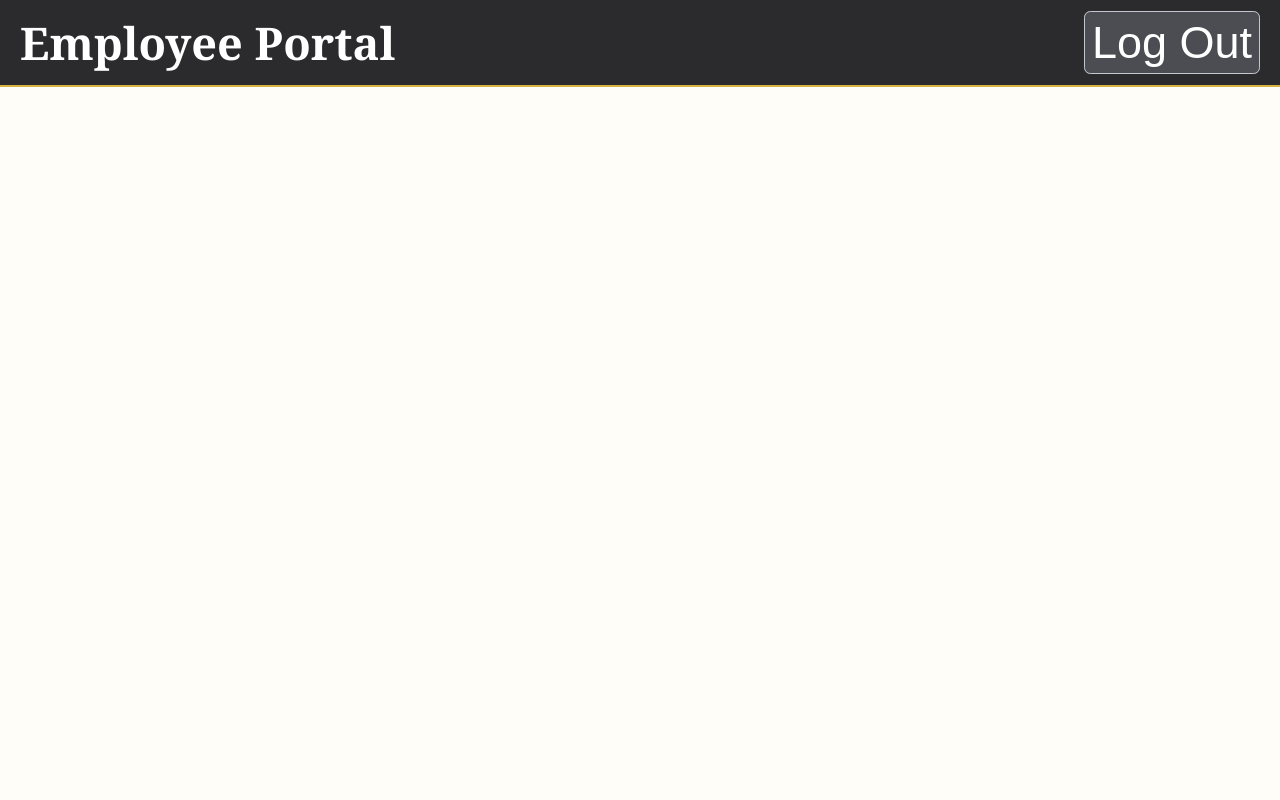
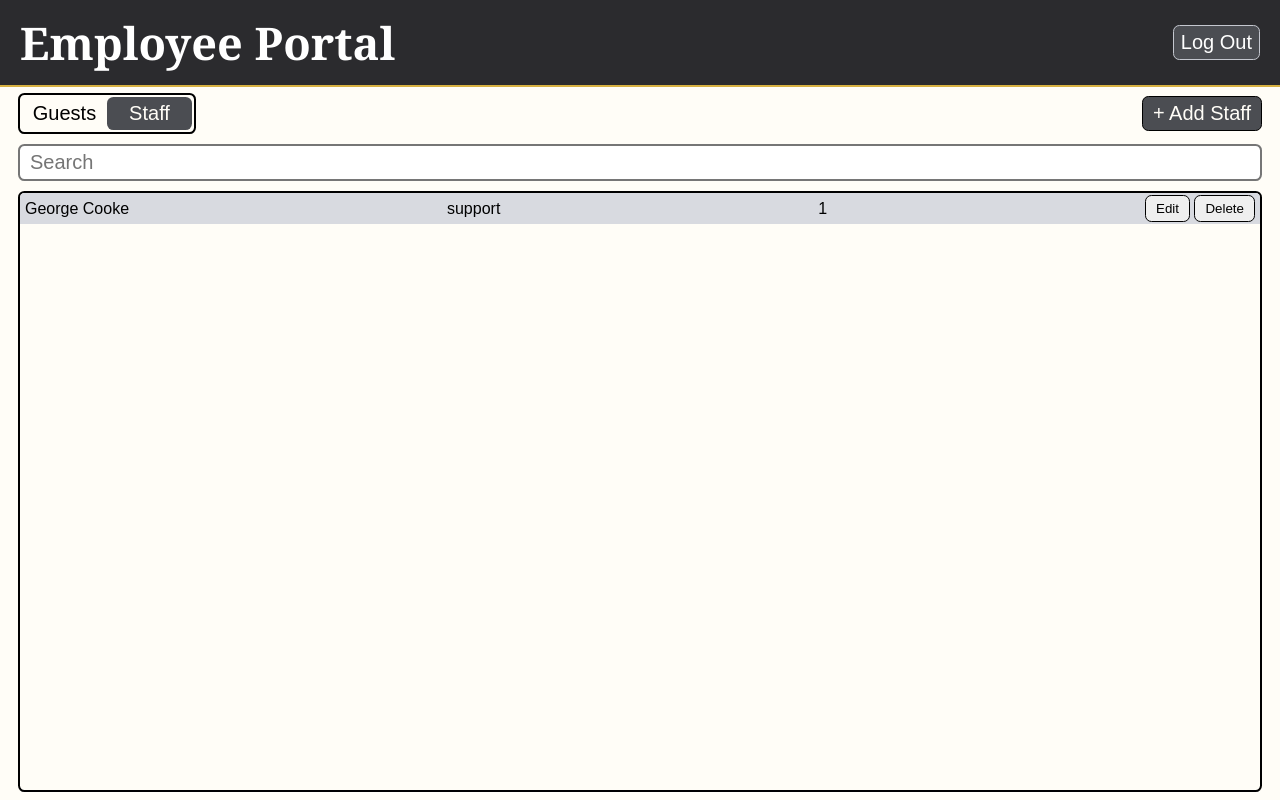
Before and after one commit to GeorgeCooke8809/Coursework_Airline-Booking, a Flask app: page /employee/admin in a window 1280 px wide. Run offline with Flask 3, Linux system fonts and the light colour scheme; parts of the project's set-up code (start-up, migrations or seed data) failed here and were passed over.

Commit message:
Added main admin layout

```diff
--- a/frontend/routes/staff_portal.py
+++ b/frontend/routes/staff_portal.py
@@ -1,6 +1,9 @@
 from flask import Blueprint, render_template, session
 from datetime import datetime
 import logging
+from users import (
+    get_all_staff_users
+)
 
 LOGGER = logging.getLogger(__name__)
 
@@ -12,5 +15,6 @@ LOGGER.info("Staff blueprint created")
 @staff_portal.route("/admin", methods = ["GET"])
 def admin_page():
     return render_template(
-        "admin-page.html"
+        "admin-page.html",
+        staff_users = [("support", "employee", 1, "George", "Cooke")]
     )
--- a/frontend/static/css/style.css
+++ b/frontend/static/css/style.css
@@ -1,3 +1,4 @@
+/* ! Global Styling */
 :root {
     --cta-colour: #D7B142;
 
@@ -6,6 +7,7 @@
 
     --dark-lvl-2: #4B4D52;
     --dark-lvl-3: #C4C7CF;
+    --dark-lvl-4: #d8dae0;
 
     --standard-border-radius: 0.4rem;
 
@@ -16,6 +18,34 @@
 body {
     font-family: var(--primary-font-family);
     background-color: var(--light-bg);
+
+    padding: 0px 10px;
+}
+
+button {
+    border-radius: var(--standard-border-radius);
+    border-style: solid;
+    border-width: 1px;
+
+    height: fit-content;
+    width: fit-content;
+
+    padding: 5px 10px;
+
+    font-family: var(--primary-font-family);
+
+    cursor: pointer;
+}
+
+.cta {
+    background-color: var(--cta-colour);
+    color: var(--dark-bg);
+}
+
+.split-content-rows {
+    display: flex;
+    justify-content: space-between;
+    align-items: center;
 }
 
 .navigation-bar {
@@ -50,15 +80,104 @@ body {
 .navigation-bar li {
     all: unset;
 
+    display: flex;
+    align-items: center;
+
     font-size: 45px;
 }
 
 .navigation-bar h1 {
     font-size: 45px;
     font-family: var(--secondary-font-family);
+    margin: 0px;
 }
 
-.navigation-bar a {
+.nav-bar-spacer {
+    height: 75px;
+}
+
+.search-bar {
+    width: 100%;
+    box-sizing: border-box;
+
+    border-style: solid;
+    border-radius: var(--standard-border-radius);
+
+    padding: 5px 10px;
+}
+
+
+
+/* ! Specific Styling */
+
+#admin-page-layout {
+    display: flex;
+    flex-direction: column;
+    height: calc(100vh - 91px);
+}
+
+#admin-users-type-group {
+    display: flex;
+    justify-content: space-between;
+
+    margin: 10px 0px;
+    padding: 2px;
+
+    width: fit-content;
+    height: fit-content;
+
+    border-radius: var(--standard-border-radius);
+    border-style: solid;
+    border-width: 2px;
+    border-color: black;
+}
+
+.admin-user-view-type-radio {
+    display: flex;
+    align-items: center;
+    justify-content: center;
+
+    border-radius: var(--standard-border-radius);
+
+    font-family: var(--primary-font-family);
+    font-size: 20px;
+
+    padding: 5px;
+    min-width: 75px;
+
+    cursor: pointer;
+}
+
+.admin-user-view-type-radio input[type="radio"] {
+    display: none;
+}
+
+.admin-user-view-type-radio:hover {
+    background-color: var(--dark-lvl-3);
+}
+
+.admin-user-view-type-radio:has(input[type="radio"]:checked) {
+    background-color: var(--dark-lvl-2);
+    color: var(--light-bg);
+}
+
+.admin-add-user-button {
+    font-size: 20px;
+
+    background-color: var(--dark-lvl-2);
+    color: var(--light-bg);
+}
+
+.admin-add-user-button:hover {
+    background-color: var(--dark-lvl-3);
+    color: var(--dark-bg);
+}
+
+#admin-user-search-bar {
+    font-size: 20px;
+}
+
+.navigation-bar-log-out {
     border-radius: var(--standard-border-radius);
     border-color: var(--dark-lvl-3);
     border-style: solid;
@@ -70,9 +189,39 @@ body {
 
     color: white;
     text-decoration: none;
+
+    font-size: 20px;
 }
 
-.navigation-bar a:hover {
+.navigation-bar-log-out:hover {
     background: var(--dark-lvl-3);
     color: var(--dark-bg);
 }
+
+#admin-users-list-container {
+    border-style: solid;
+    border-width: 2px;
+    border-radius: var(--standard-border-radius);
+
+    margin-top: 10px;
+
+    flex: 1;
+    overflow-y: auto;
+}
+
+.admin-user-item {
+    display: flex;
+    flex-direction: row;
+    justify-content: space-between;
+    align-items: center;
+
+    padding: 2px 5px;
+}
+
+.admin-user-item:nth-child(odd) {
+    background-color: var(--dark-lvl-4);
+}
+
+.admin-user-item:hover {
+    background-color: var(--dark-lvl-3);
+}
--- a/frontend/templates/admin-page.html
+++ b/frontend/templates/admin-page.html
@@ -5,6 +5,38 @@
 
 {% block content %}
 
-<h1>Hello World</h1>
+<div id="admin-page-layout">
+    <div class="split-content-rows">
+        <div id="admin-users-type-group">
+            <label class="admin-user-view-type-radio">
+                <input type="radio" name="user-type" value="guests">
+                Guests
+            </label>
+
+            <label class="admin-user-view-type-radio">
+                <input type="radio" name="user-type" value="staff" checked>
+                Staff
+            </label>
+        </div>
+        <button class="admin-add-user-button">+ Add Staff</button>
+    </div>
+
+    <input id="admin-user-search-bar" class="search-bar" type="search" placeholder="Search">
+
+    <div id="admin-users-list-container">
+        {% for user in staff_users %}
+        <div class="admin-user-item">
+            <label>{{ user[3] }} {{ user[4] }}</label>
+            <label>{{ user[0] }}</label>
+            <label>{{ user[2] }}</label>
+
+            <div>
+                <button>Edit</button>
+                <button>Delete</button>
+            </div>
+        </div>
+        {% endfor %}
+    </div>
+</div>
 
 {% endblock %}
--- a/frontend/templates/base-employee.html
+++ b/frontend/templates/base-employee.html
@@ -22,11 +22,13 @@
                 </li>
 
                 <div>
-                    <li><a href="/logout" class="basic-button">Log Out</a></li>
+                    <li><a href="/logout" class="navigation-bar-log-out">Log Out</a></li>
                 </div>
             </ul>
         </nav>
     </nav>
+
+    <div class="nav-bar-spacer"></div>
 
 
     {% block content %}{% endblock %}
```
